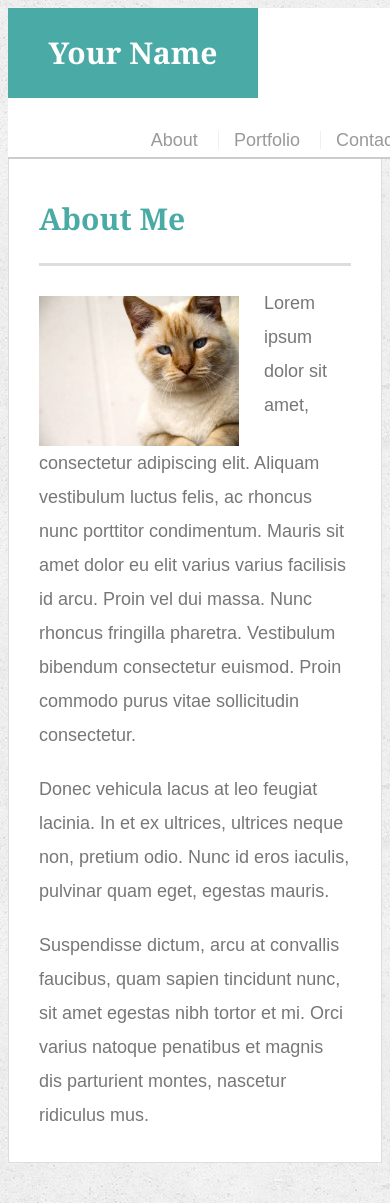
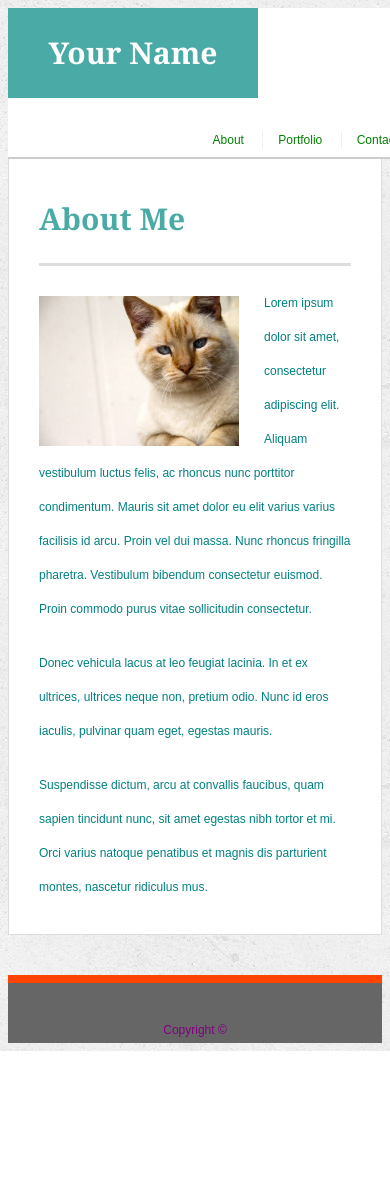
Before and after one commit to rosemcclain024/Responsive-Portfolio, a plain HTML site: page recommended-homework-solution/index.html in a window 390 px wide. Shown: the top 1203 px of the page. After the commit the page ends 1051 px from the top, so only its background shows below. Drawn offline with Linux system fonts and the light colour scheme.

Commit message:
some more changes

```diff
--- a/recommended-homework-solution/assets/css/style.css
+++ b/recommended-homework-solution/assets/css/style.css
@@ -215,3 +215,154 @@ input[type=submit] {
   background: #4aaaa5;
   border: 0 none;
 }
+@media (max-width: 980px) {
+  body {
+    font-size: 12px;
+    color: blue;
+  }
+  footer {
+    padding: 30px 0;
+    clear: both;
+    font-size: 12px;
+    color: #ffffff;
+    color: #cccccc;
+    text-align: center;
+    background: #666666;
+    border-top: 8px solid pink;
+    height: 30px;
+    color: yellowgreen;
+  }
+  nav a {
+    display: inline-block;
+    padding-left: 15px;
+    margin-left: 15px;
+    line-height: 18px;
+    color: pink;
+    text-decoration: none;
+    border-left: 1px solid #efefef;
+  }
+  nav {
+    float: right;
+    margin-top: 25px;
+  }
+  .main-section {
+    float: left;
+    width: 100%;
+    max-width: 960px;
+    padding: 30px;
+    margin: 0 0 40px;
+    background: #ffffff;
+    border: 1px solid #dddddd;
+  }
+  .container {
+    width: 100%;
+    max-width: 960px;
+    margin: 0 auto;
+    clear: both;
+  }
+}
+
+@media (max-width: 768px) {
+  body {
+    font-size: 12px;
+    color: green;
+  }
+  footer {
+    padding: 30px 0;
+    clear: both;
+    font-size: 12px;
+    color: #ffffff;
+    color: #cccccc;
+    text-align: center;
+    background: #666666;
+    border-top: 8px solid orangered;
+    height: 20px;
+    color: purple;
+  }
+  nav a {
+    display: inline-block;
+    padding-left: 15px;
+    margin-left: 15px;
+    line-height: 18px;
+    color: green;
+    text-decoration: none;
+    border-left: 1px solid #efefef;
+  }
+  nav {
+    float: right;
+    margin-top: 25px;
+  }
+  .main-section {
+    float: left;
+    width: 100%;
+    max-width: 768px;
+    padding: 30px;
+    margin: 0 0 40px;
+    background: #ffffff;
+    border: 1px solid #dddddd;
+  }
+  .container {
+    width: 100%;
+    max-width: 768px;
+    margin: 0 auto;
+    clear: both;
+  }
+}
+@media (max-width: 640px) {
+  body {
+    font-size: 12px;
+    color: teal;
+  }
+  footer {
+    padding: 30px 0;
+    clear: both;
+    font-size: 12px;
+    color: #ffffff;
+    color: #cccccc;
+    text-align: center;
+    background: #666666;
+    border-top: 8px solid orangered;
+    height: 10px;
+    color: purple;
+  }
+  nav a {
+    display: inline-block;
+    padding-left: 15px;
+    margin-left: 15px;
+    line-height: 18px;
+    color: green;
+    text-decoration: none;
+    border-left: 1px solid #efefef;
+  }
+  nav {
+    float: right;
+    margin-top: 25px;
+  }
+  .main-section {
+    float: left;
+    width: 100%;
+    max-width: 640px;
+    padding: 30px;
+    margin: 0 0 40px;
+    background: #ffffff;
+    border: 1px solid #dddddd;
+  }
+  .container {
+    width: 100%;
+    max-width: 640px;
+    margin: 0 auto;
+    clear: both;
+  }
+
+}
+@media (max-width: 355px) {
+  .main-section {
+    float: left;
+    width: 340px;
+    max-width: 640px;
+    padding: 30px;
+    margin: 0 0 40px;
+    background: #ffffff;
+    border: 1px solid #dddddd;
+  }
+}
--- a/recommended-homework-solution/index.html
+++ b/recommended-homework-solution/index.html
@@ -3,7 +3,7 @@
 
 <head>
   <meta charset="UTF-8">
-  <title>About | Your Name</title>
+  <title>About | Rose</title>
   <link rel="stylesheet" type="text/css" href="assets/css/style.css">
 </head>
 
```
